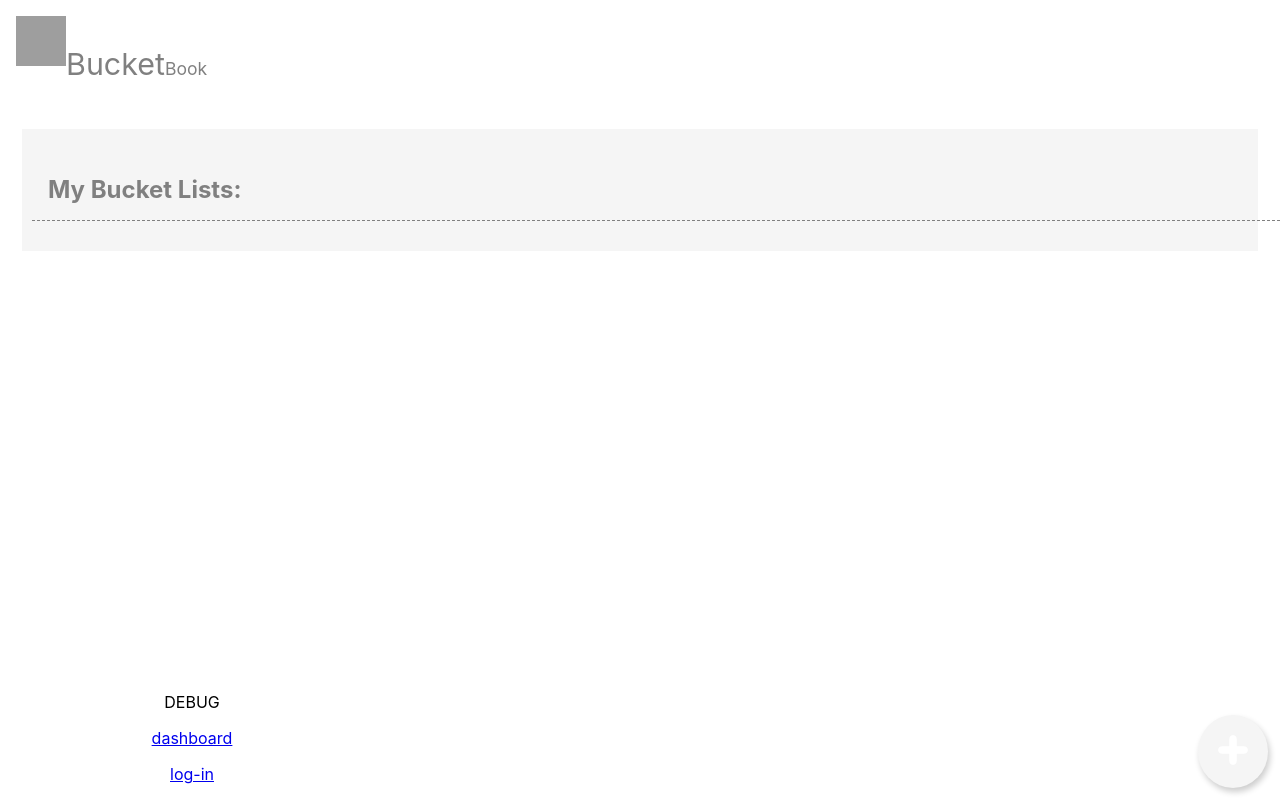
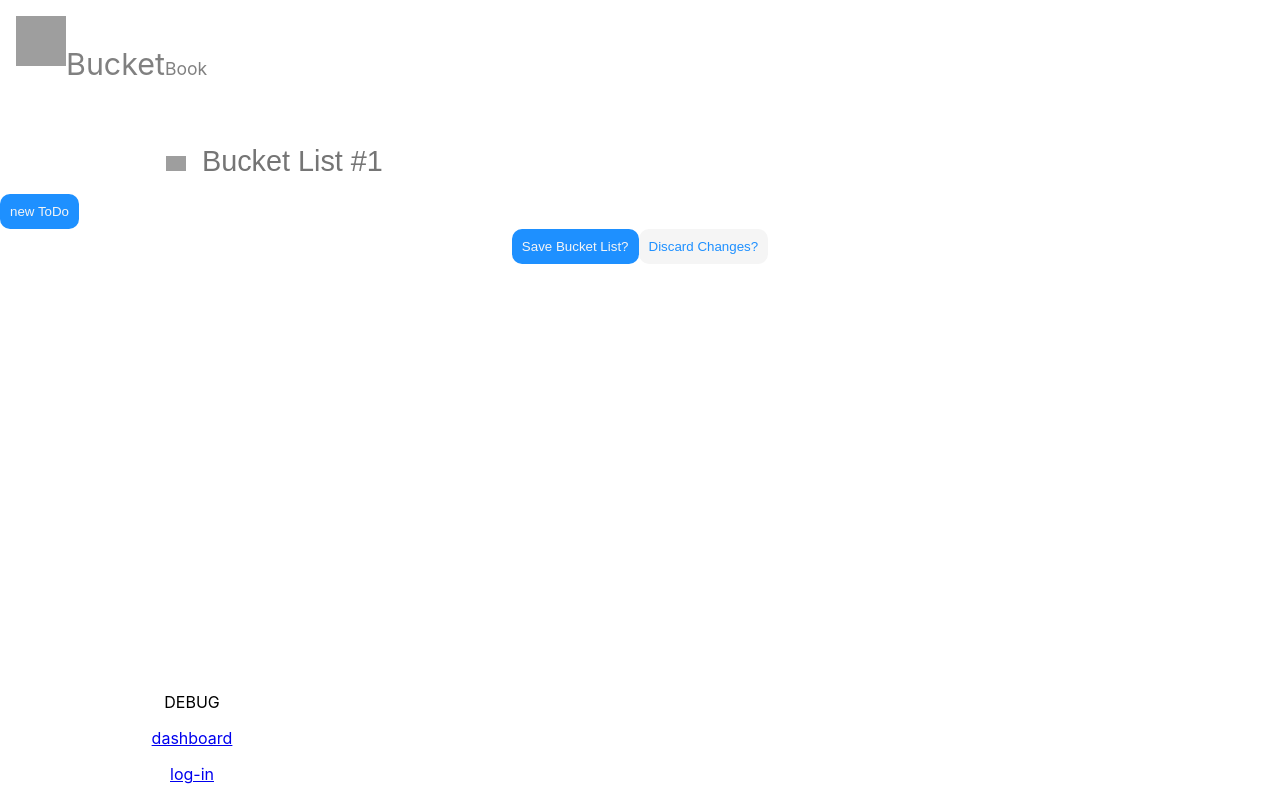
Before and after one commit to lambda-warriors/BucketBook, a React (Create React App) app: page /dashboard/new-bucketlist in a window 1280 px wide. Shown: the top 800 px of the page. Built offline with nearby package versions, Linux system fonts and the light colour scheme; grey boxes are pictures that could not be loaded; the HTML template or start-up script is replaced by a standard one.

Commit message:
added link to new-bucketlist page and created the initial bucketlist form with a add ToDo Button, tomorrow will work on adding pictures

```diff
--- a/src/App.js
+++ b/src/App.js
@@ -4,6 +4,7 @@ import Login from './components/Login';
 import TopBar from './components/TopBar';
 import Dashboard from './components/Dashboard';
 import {Route, NavLink} from 'react-router-dom';
+import BucketForm from './components/BucketForm';
 
 
 
@@ -12,7 +13,8 @@ function App() {
     <div className="App">
       <TopBar/>
       <Route exact path='/' component={Login}/>
-      <Route path='/dashboard/' component={Dashboard}/>
+      <Route exact path='/dashboard/' component={Dashboard}/>
+      <Route path='/dashboard/new-bucketlist' component={BucketForm}/>
 
       <div className='debug'>
         DEBUG
--- /dev/null
+++ b/src/components/BucketForm.js
@@ -0,0 +1,124 @@
+import React, { useState } from 'react';
+import styled from 'styled-components';
+import { Link } from 'react-router-dom';
+
+const __tasks = [
+]
+
+
+const BucketForm = () => {
+
+    const [tasks, setTasks] = useState(__tasks);
+
+    const addTask = (t) => {
+        return (
+            <Task key={Math.random()}>
+                <input type='checkbox' />
+                <input className='body' type='text' placeholder='some-task' />
+            </Task>
+        )
+    }
+
+    const handleNew = (event) => {
+        event.preventDefault();
+        const newTask = {
+            ...tasks,
+            id: Date.now().toPrecision()
+        }
+        setTasks([...tasks, newTask]);
+    }
+
+    return (<div>
+        <FormContainer>
+            <FormHeader>
+            <EditIcon_ src='http://cliparts101.com/files/875/9C3B0DBCC8676262EBEC94A888EB507E/Minipencilicon.png' />
+            <EditableTitle placeholder='Bucket List #1'></EditableTitle>
+            </FormHeader>
+            <FormBody>
+                <Button_ primary onClick={event => handleNew(event)}>new ToDo</Button_>
+                {tasks.map(t => {
+                    return addTask(t);
+                })}
+
+            </FormBody>
+            <div>
+                <Link to='/dashboard'>
+                    <Button_M primary className='save'>Save Bucket List?</Button_M>
+                </Link>
+                <Link to='/dashboard'>
+                    <Button_M className='discard'>Discard Changes?</Button_M>
+                </Link>
+            </div>
+        </FormContainer>
+    </div>)
+}
+const FormHeader = styled.div`
+
+`;
+const FormContainer = styled.div`
+    display:flex;
+    flex-direction:column;
+`;
+const FormBody = styled.div`
+    display:flex;
+    flex-direction:column;
+`;
+
+const EditableTitle = styled.input`
+border:none;
+width:70%;
+padding:1rem;
+font-size:1.8rem;
+`;
+
+const EditIcon_ = styled.img`
+    width:20px
+
+`;
+const Button_ = styled.button`
+    background:${props => props.primary ? "dodgerblue" : "whitesmoke"};
+    color: ${props => props.primary ? "whitesmoke" : "dodgerblue"};
+    border:none;
+    padding:10px
+    border-radius:10px;
+    width:fit-content;
+    transition: background-color .5s ease-out;
+
+    &:hover{
+        background:${props => props.primary ? "magenta" : "red"};
+        color: ${props => props.primary ? "white" : "white"};
+    }
+
+`;
+const Button_M = styled.button`
+    background:${props => props.primary ? "dodgerblue" : "whitesmoke"};
+    color: ${props => props.primary ? "whitesmoke" : "dodgerblue"};
+    border:none;
+    padding:10px
+    border-radius:10px;
+
+    transition: background-color .5s ease-out;
+
+    &:hover{
+        background:${props => props.primary ? "magenta" : "red"};
+        color: ${props => props.primary ? "white" : "white"};
+    }
+
+`;
+
+
+const Task = styled.div`
+display:flex;
+align-items:center;
+    justify-contnet:flex-start;
+    padding:10px;
+    width:100%;
+    .body{
+        resize:vertical;
+        overflow: auto;
+        padding:1rem;
+        margin:0 10px;
+        width:60%;
+    }
+`
+export default BucketForm;
--- a/src/components/Dashboard.js
+++ b/src/components/Dashboard.js
@@ -2,8 +2,9 @@ import React, { useState } from 'react';
 import styled from 'styled-components';
 import newBucket from '../img/new-bucket.png'
 import BucketList from './BucketList'
+import {Link} from 'react-router-dom';
+import { Modal, Dropdown } from 'react-bootstrap';
 
-import { Modal, Dropdown } from 'react-bootstrap';
 
 function DashBoard(props, { values, errors, touched, isSubmitting }) {
 
@@ -16,17 +17,6 @@ function DashBoard(props, { values, errors, touched, isSubmitting }) {
 
 
 
-    const [tasks, setTasks] = useState([]);
-
-    var showBucketList = (task) => {
-        return (
-            <>HA I DID IT</>
-        )
-    }
-
-    const handleTraditional = (event) => {
-
-    }
 
     return (
         <Dashboard_>
@@ -35,59 +25,15 @@ function DashBoard(props, { values, errors, touched, isSubmitting }) {
             {/* this is where we will put all the new Bucket Lists thta the current user has created
                  */}
             <BucketList />
-
-            <Button_ onClick={handleShow}><img src={newBucket} /></Button_>
-
-            <Modal show={show} onHide={handleClose} size='lg'>
-                <Modal.Header closeButton>
-                    <Modal.Title><EditableTitle placeholder='Bucket List #1' />
-                        <EditIcon_ src='http://cliparts101.com/files/875/9C3B0DBCC8676262EBEC94A888EB507E/Minipencilicon.png' />
-                    </Modal.Title>
-                </Modal.Header>
-                <Modal.Body>
-                    <button onClick={handleTraditional}>add</button>
-                    {
-                        tasks.map(task => {
-                            return showBucketList(
-                                <p>HEY  BOSS</p>
-                            )
-                        })
-                    }
-
-                </Modal.Body>
-                <Modal.Footer>
-                    <Button_M primary className='save'>Save Bucket List?</Button_M>
-                    <Button_M className='discard'>Discard Changes?</Button_M>
-                </Modal.Footer>
-            </Modal>
-
+                 <Link to='/dashboard/new-bucketlist'>
+                      <Button_ ><img src={newBucket} /></Button_>
+                 </Link>
 
         </Dashboard_>
     )
 }
 
-const Button_M = styled.button`
-    background:${props => props.primary ? "dodgerblue" : "whitesmoke"};
-    color: ${props => props.primary ? "whitesmoke" : "dodgerblue"};
-    border:none;
-    padding:10px
-    border-radius:10px;
 
-    transition: background-color .5s ease-out;
-
-    &:hover{
-        background:${props => props.primary ? "magenta" : "red"};
-        color: ${props => props.primary ? "white" : "white"};
-    }
-
-`;
-const EditableTitle = styled.input`
-border:none;
-`;
-const EditIcon_ = styled.img`
-    width:20px
-
-`;
 const Title = styled.h2`
     color:grey;
     width:100%;
```
